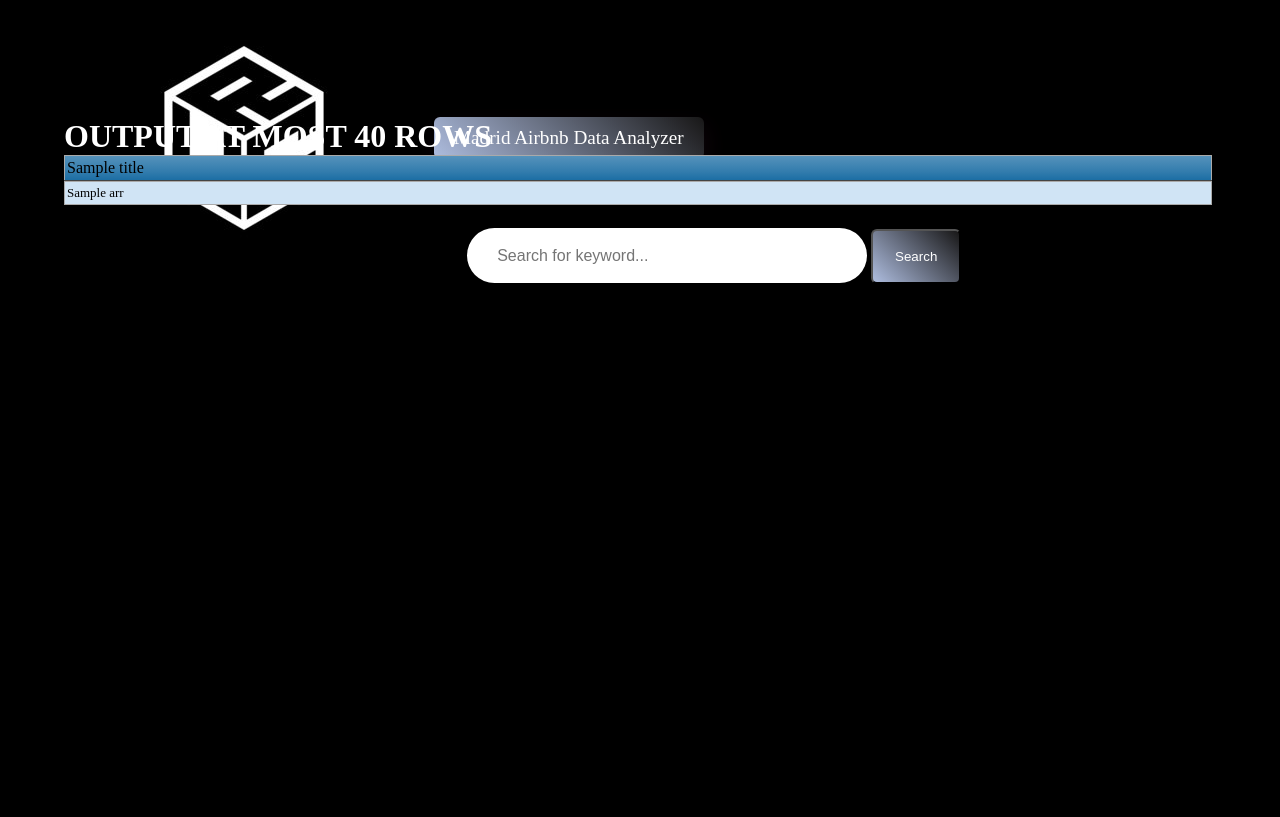
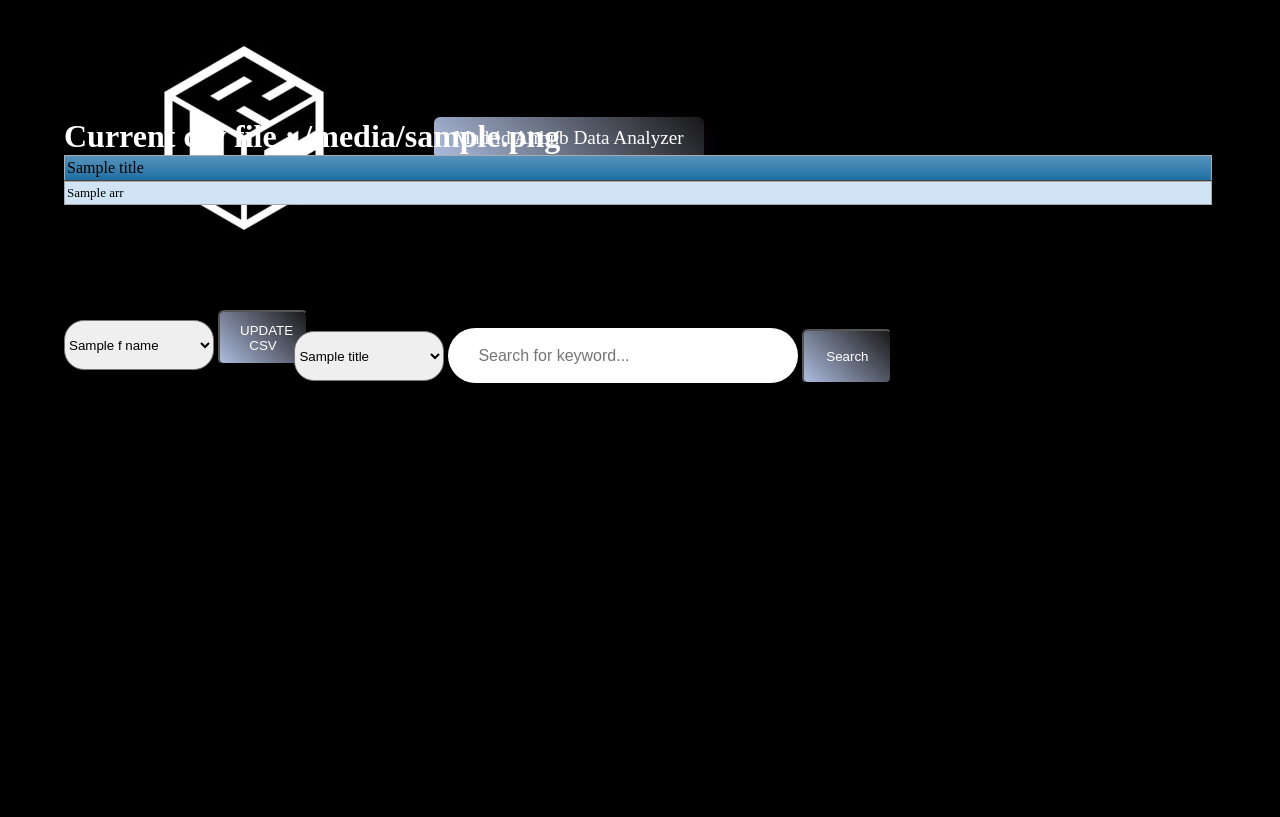
Before and after one commit to kgarc044/two-man-group, a Flask app: template myproj/templates/searching.html in a window 1280 px wide. Shown: the top 817 px of the page. Before the commit the page ends 283 px from the top, so only its background shows below. Run offline with Flask 2, Linux system fonts and the light colour scheme; the template is opened without the code that fills it: most values are stand-ins (such as "Sample title", 1, 10 or a date in 2020).

Commit message:
finish select file and field using drop list

```diff
--- a/myproj/app.py
+++ b/myproj/app.py
@@ -1,37 +1,71 @@
-from flask import Flask, render_template, request
+from flask import Flask, render_template, request, session
 from flask_wtf import FlaskForm
 from wtforms import StringField, SubmitField
 from time import time
 import re
+
+from parse_json import read_json # Tristan's parse_json functions
+
 app = Flask(__name__)
+app.secret_key = 'super secret key'
 
 rMsg = "Hello from Server!"
 arr = ['']
 pattern = r",(?=(?:[^\"]*\"[^\"]*\")*[^\"]*$)"
 
+# load JSON files to dict of lists of dict; need to check if JSON or CSV is faster. CSV is smaller
+files = {'calendar' : read_json(r'E:\CS180\Web\myproj\data\calendar.json'),\
+    'listings' : read_json(r'E:\CS180\Web\myproj\data\listings.json'),\
+    'neighbourhoods' : read_json(r'E:\CS180\Web\myproj\data\neighbourhoods.json'),\
+    'reviews' : read_json(r'E:\CS180\Web\myproj\data\reviews.json')}
+
+#listings_detailed = read_json('data/listings_detailed.json')
+#reviews_detailed = read_json('data/reviews_detailed.json')
+
 @app.route('/')
 def index():
-#   menu= {'a','b','c','d'}
-    return render_template('index.html')#, menu=menu)
-start = time()
-@app.route('/', methods = ['POST'])
-def key_Search():
-    word = request.form['w']
-    arr=[]
-    f = open(r'E:\CS180\Web\csv\listings.csv','r',encoding='utf-8')
-    title = (f.readline().replace("\n",'').split(','))
+    f_name_list = files.keys()
+    return render_template('searching.html',f_name_list=f_name_list)#, menu=menu)
+@app.route('/update', methods =['POST'])
+def update():
+    f_name_list = files.keys()
+    arr = []
+    file = request.form['fname']
+    session['file'] = file
+    title = list(files[file][0].keys()) # get keys from first entry
     num_title = range(len(title))
-    for value in f:
-        if word in value:
-            arr.append(re.split(pattern,value.replace("\n"," ")))
-    f.close()
+    for entry in files[file]:#[file]:
+        arr.append(list(entry.values()))
     if not arr:
         num_list = 0
     else:
         num_list = range(len(arr[0]))
     num_total = range(min(len(arr),40))
-    return render_template('searching.html', word=word, title=title,
-    num_title=num_title, arr=arr, num_list=num_list, num_total=num_total)
+    return render_template('searching.html',f_name_list=f_name_list, file=file,
+        title=title, num_title=num_title, arr=arr, num_list=num_list, num_total=num_total)
+@app.route('/search', methods = ['POST'])
+def key_Search():
+
+    f_name_list = files.keys()
+    arr=[]
+    file = session.get('file',None)
+    title = list(files[file][0].keys()) # get keys from first entry
+    word = request.form['w']
+    select = request.form['sel']
+
+    num_title = range(len(title))
+    print(num_title)
+    for entry in files[file]:
+        if word in entry[select]:
+            arr.append(list(entry.values()))
+    if not arr:
+        num_list = 0
+    else:
+        num_list = range(len(arr[0]))
+    num_total = range(min(len(arr),40))
+    return render_template('searching.html',f_name_list=f_name_list, file=file, select= select,
+         word=word, title=title, num_title=num_title, arr=arr, num_list=num_list, num_total=num_total)
+
 
 if __name__ == "__main__":
     app.run(debug=True)
--- a/myproj/static/style.css
+++ b/myproj/static/style.css
@@ -4,8 +4,8 @@
 }
 
 body{
-    height: auto;
-    width: auto;
+    height: 100%;
+    width: 100%;
     background-color: rgb(0, 0, 0);
 }
 
@@ -60,25 +60,44 @@ nav ul li a{
     box-shadow: 3px 8px 22px rgba(94, 28,68,0.15);
 }
 
+.csvUpdate{
+    height: 100px;
+    width: 300px;
+    display: grid;
+    flex-direction: row;
+    align-items: center ;
+    position: relative;
+    top: 4%;
+    /* border-color: rgb(85, 85, 107);
+    border-style: solid;  */
+}
+
+.csvUpdate select{
+  width: 150px;
+  height: 50px;
+  border-radius: 20px;
+}
+
 .content{
     height: 100%;
     width: 100%;
     display: flex;
     justify-content: top;
-    align-items: center;
+    align-items: center ;
     color: rgb(255, 255, 255);
     /* border-color: blue;
-    border-style: solid; */
+    border-style: solid;  */
 }
 
 .content .wrapper{
-    width: 500px;
+    width: 800px;
     height: 100px;
+    display: flex;
     /* border-color: chocolate;
-    border-style: solid; */
+    border-style: solid;  */
     position: relative;
     bottom: 50%;
-    left: 35%;
+    left: 20%;
 }
 
 .content .csvDisplay{
@@ -91,8 +110,14 @@ nav ul li a{
     bottom:-300px;
 }
 
+.content select{
+  width: 150px;
+  height: 50px;
+  border-radius: 20px;
+}
+
 .content input{
-    width: 80%;
+    width: 350px;
     max-width: 840px;
     height: 55px;
     border-radius: 30px;
@@ -108,6 +133,14 @@ nav ul li a{
     font-weight: 500;
     font-size: 16px
 }
+#update_bnt{
+  width: 90px;
+  height: 55px;
+  background: linear-gradient(45deg, #aebddf, rgb(24, 23, 23));
+  border-radius: 6px;
+  padding: 10px 20px;
+  color: rgb(255, 255, 255);
+}
 
 #search_bnt{
     width: 90px;
@@ -116,8 +149,6 @@ nav ul li a{
     border-radius: 6px;
     padding: 10px 20px;
     color: rgb(255, 255, 255);
-    /* border-color: pink;
-    border-style: solid; */
 }
 
 #map{
--- a/myproj/templates/index.html
+++ b/myproj/templates/index.html
@@ -14,19 +14,28 @@
                 <nav>
                     <ul>
                         <li><a href="" class="btn">Madrid Airbnb Data Analyzer</a></li>
-
                     </ul>
                 </nav>
             </div>
+            <div class="csvUpdate">
+                <form class="Update_key" method="POST" action="/update">
+                    <!-- Dropdown menu -->
+                    <select name = "fname">
+                        {% for f_name_list in f_name_list%}
+                        <option value = "{{f_name_list}}" selected >{{f_name_list}}</option>"
+                        {% endfor %}
+                    </select>
+                    <button type="submit" id="update_bnt" > UPDATE CSV </button>
+                </form>
+            </div>
             <div class="content">
                 <div class="wrapper">
-                <!--Dropdown menu
-                <select name = menu method='GET' action = '/'>
-                    {% for menu in menu%}
-                    <option value = "{{menu}}" selected>{{menu}}</option>"
-                    {% endfor %}
-                    </select>--->
-                    <form class="search_key" method="POST">
+                    <form class="search_key" method="POST" action="/search">
+                        <select name = "sel">
+                        {% for title in title%}
+                        <option value = "{{title}}" selected >{{title}}</option>"
+                        {% endfor %}
+                        </select>
                         <input type="text" placeholder="Search for keyword..." name="w">
                         <button type="submit" id="search_bnt"> Search </button>
                     </form>
--- a/myproj/templates/searching.html
+++ b/myproj/templates/searching.html
@@ -15,7 +15,7 @@
     <div class="links"><a href="#">&laquo;</a> <a class="active" href="#">1</a> <a href="#">2</a> <a href="#">3</a> <a href="#">4</a> <a href="#">&raquo;</a></div>
     </td>
     </tr>-->
-    <h1>OUTPUT AT MOST 40 ROWS </h1>
+    <h1>Current csv file : {{file}}</h1>
     </tfoot>
     <tbody>
         <tr>
```
